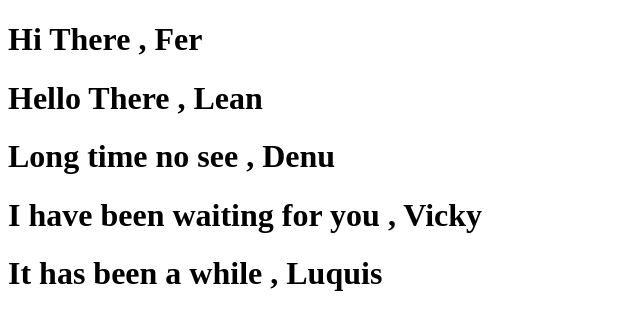
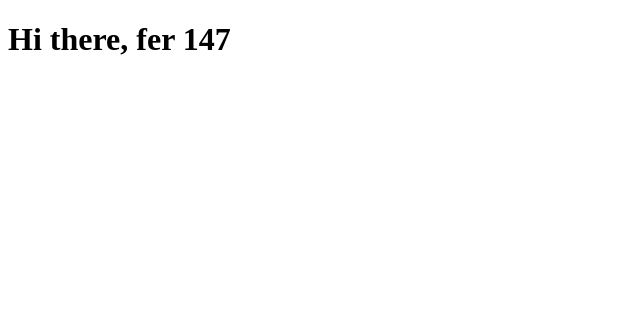
Before and after one commit to alfarofernando/React_Course, a React (Vite) app in the folder reactcourse/: page / in a window 1280 px wide. Shown: the top 330 px of the page, without its empty margins (0-640 px from the left). Built offline with nearby package versions, Linux system fonts and the light colour scheme.

Commit message:
passing arrays and objects to components using props

```diff
--- a/reactcourse/src/App.jsx
+++ b/reactcourse/src/App.jsx
@@ -1,19 +1,21 @@
 import Hello from './components/Hello';
 
 function App() {
-  // asi como las etiquetas HTML aceptan atributos como style , name, class, etc
-  // las etiquetas de componentes pueden aceptar propiedades o props
-  // que pueden modificar la vista de los componentes dinamicamente de acuerdo a las propiedades que estos adquieren
-  // la posicion de las props en la implementacion del componente no modifica la logica del mismo
-  // por lo que en est eejemplo colocar message antes que name no modifica el output
+
+const seatNumbers = [1,4,7];
+// asi como se pueden pasar datos por props se pueden pasar objetos
+//primero los creamos y le asignamos atributos como un json
+const person = {
+  name: "fer",
+  message: "Hi there, ",
+  seatNumbers: [1,4,7],
+};
+
   return (
 
     <div className="App">
-      <Hello name="Fer" message="Hi There , " />
-      <Hello name="Lean" message="Hello There , "/>
-      <Hello  message="Long time no see , "  name="Denu"/>
-      <Hello name="Vicky" message="I have been waiting for you , " />
-      <Hello name="Luquis" message="It has been a while , " />
+      {/*luego pasamos como propiedad el objeto creado*/}
+      <Hello person={person} />
     </div>
   );
 }
--- a/reactcourse/src/components/Hello.jsx
+++ b/reactcourse/src/components/Hello.jsx
@@ -1,16 +1,24 @@
-//function Hello(props) {
-// La destructuracion es una practica usual de javascript
-// esta nos permite prescindir de tener que llamar al objeto y luego al atributo
-// dandonos la posibilidad de llamar directamente a los atributos
-//const {name,message} = props;
-// se crean dos constantes en este caso name y message donde se guardan los valores
-// que le llegan al objeto por las propiedades.
-function Hello({name,message}){
-//tambien se puede reemplazar al objeto props y pasar por parametro directamente
-//los atributos que figuran al momento de llamar el componente
-return (
+/* function Hello(props) {
+    // se le pasa por parametro el objeto props
+    //el cual viene cargado con el objeto person
+    // porlo que al ser dos objetos, para acceder a sus datos
+    //debemos primero llamar al objetoProps.objetoPerson.propiedad
+    return (
         <div>
-            <h1>{message} { name }</h1>
+            <h1>
+                {props.person.message} {props.person.name} {props.person.seatNumbers}
+            </h1>
+        </div>
+    );
+} */
+//destructurando el objeto props podemos directamente pasarle el objeto person
+// para asi directamente acceder a los atributos del objeto person sin pasar por el objeto props
+function Hello({person}) {
+    return (
+        <div>
+            <h1>
+                {person.message} {person.name} {person.seatNumbers}
+            </h1>
         </div>
     );
 }
```
